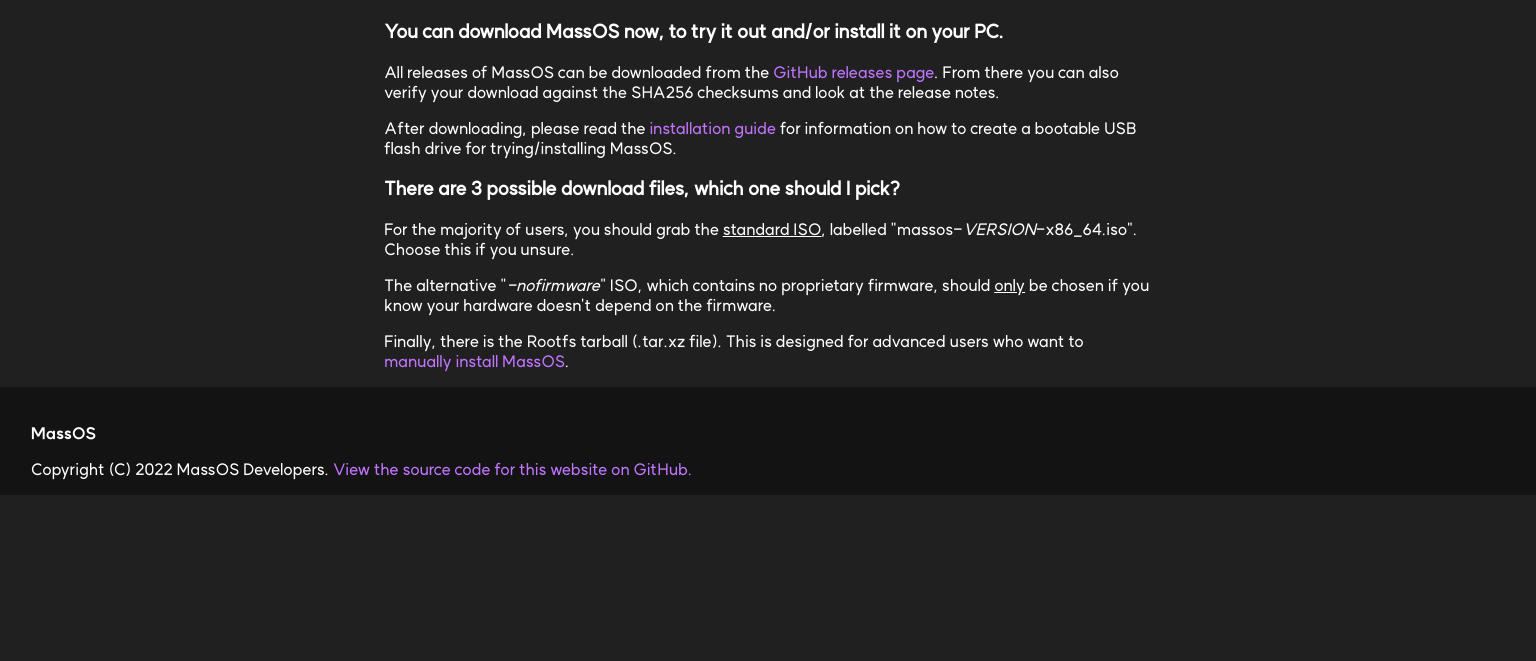
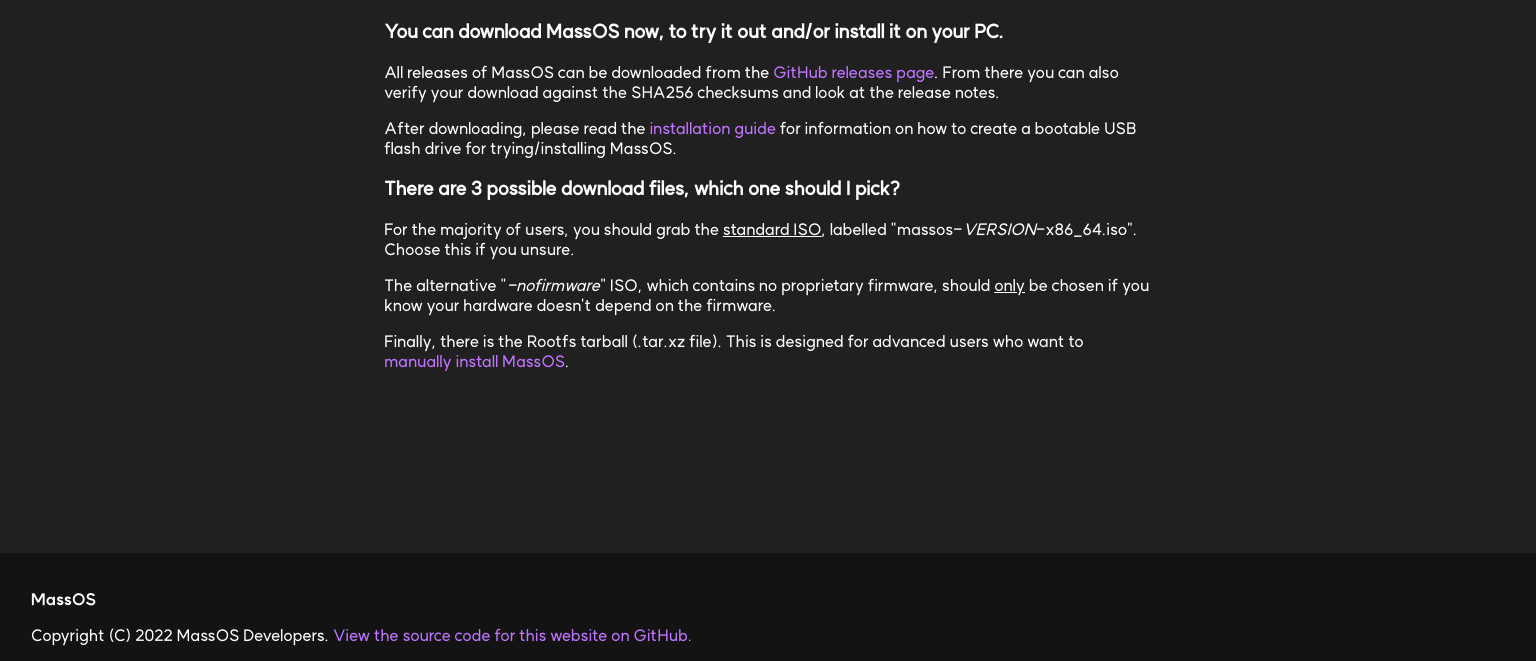
Before and after one commit to MassOS-Linux/massos-linux.github.io, a plain HTML site: page download.html in a window 1536 px wide. Shown: the part 139-800 px from the top of the page. Drawn offline with Linux system fonts and the light colour scheme.

Commit message:
Fixed footer issues with download page

```diff
--- /dev/null
+++ b/download.css
@@ -0,0 +1,5 @@
+@media screen and (min-height: 506px) and (min-width: 1400px) {
+    footer {
+      bottom: 0;
+    }
+}
--- a/download.html
+++ b/download.html
@@ -25,6 +25,7 @@
   <title>Download MassOS</title>
   <link rel="icon" href="resources/images/favicon.png">
   <link href="index.css" rel="stylesheet">
+  <link href="download.css" rel="stylesheet">
   <script src="index.js"></script>
 </head>
 
```
